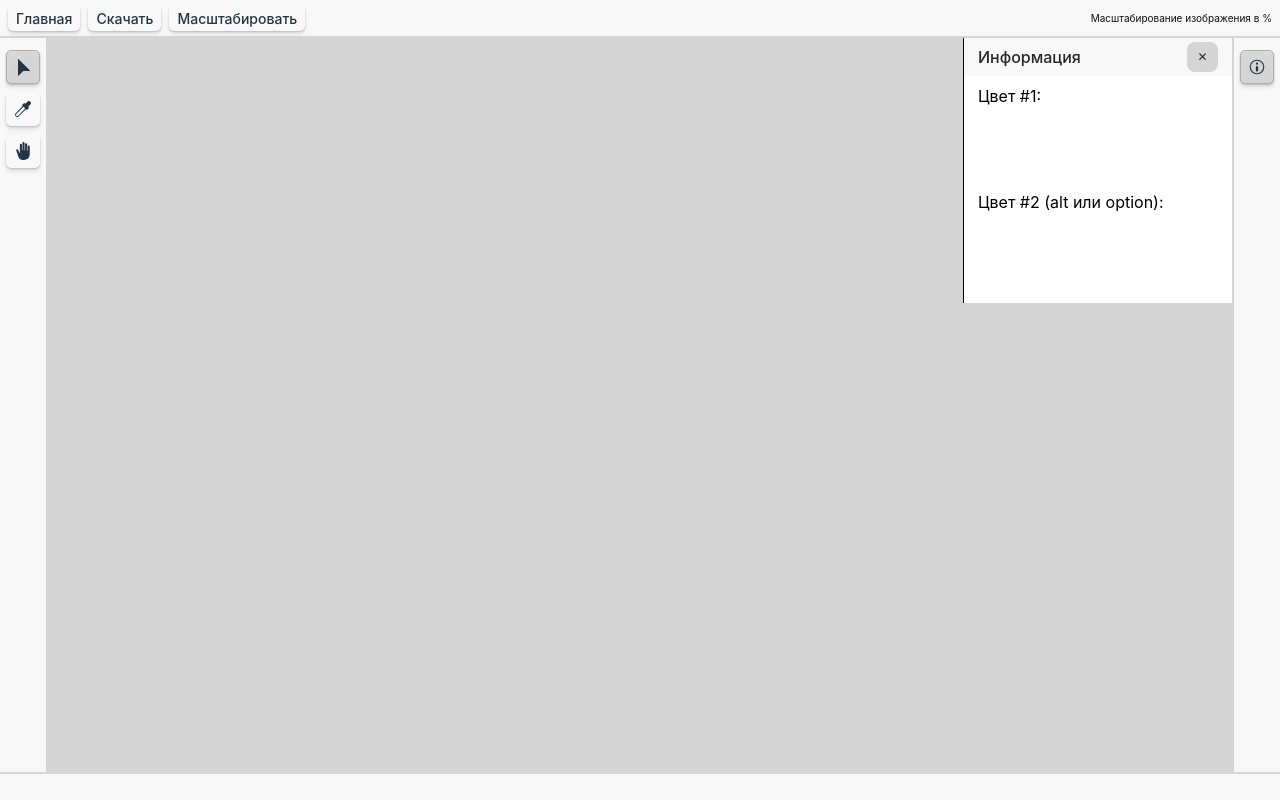
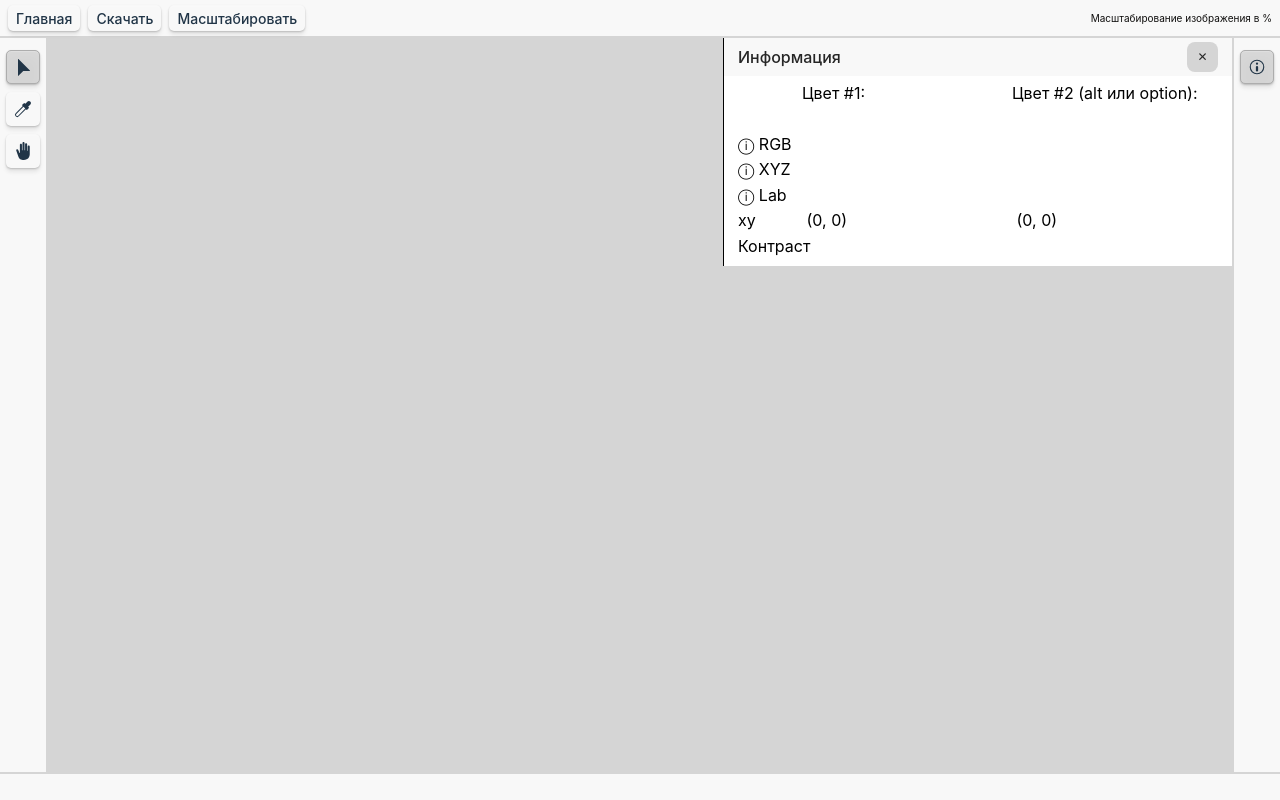
Before and after one commit to wtf403/6sem-image-processing, a React (Vite) app: page /editor in a window 1280 px wide. Both pictures are taken after a click on the button "Информация". Built offline with nearby package versions, Linux system fonts and the light colour scheme.

Commit message:
change contrast, edit color table, change hand mode

```diff
--- a/src/components/ButtonIcon/ButtonIcon.css
+++ b/src/components/ButtonIcon/ButtonIcon.css
@@ -30,7 +30,7 @@
   background-color: #111111;
 }
 
-.tooltip {
+.button-icon__tooltip {
   position: absolute;
   top: 50%;
   left: calc(100% + 10px); /* Располагаем подсказку справа от кнопки */
@@ -49,7 +49,33 @@
   transition: all 0.5s ease-in-out;
 }
 
-.button-icon:hover .tooltip {
+.button-icon__tooltip {
+	cursor: help;
+}
+
+.button-icon__tooltip::after{
+    z-index: 5;
+    background-color: rgba(0, 0, 0, 0.8);
+    border-radius: 8px 8px 8px 0px;
+    box-shadow: 1px 1px 10px rgba(0, 0, 0, 0.5);
+    color: #FFF;
+    content: attr(data-tooltip);
+    margin-top: -24px;
+    font-size: 10px;
+    opacity: 0;
+    max-width: min(80%, 400px);
+    padding: 3px 7px;
+    position: fixed;
+    visibility: hidden;
+    transition: all 0.4s ease-in-out;
+}
+
+.button-icon__tooltip:hover::after {
+	opacity: 1;
+	visibility: visible;
+}
+
+.button-icon:hover .button-icon__tooltip {
   opacity: 1;
   transition: all 0.2s ease-in-out;
   display: block;
--- a/src/components/ButtonIcon/ButtonIcon.jsx
+++ b/src/components/ButtonIcon/ButtonIcon.jsx
@@ -12,7 +12,7 @@ const ButtonIcon = ({ title, children, onClick, active, link, tooltip }) => {
       onClick={onClick}
     >
         {title&&<span className="visually-hidden">{title}</span>}
-        {tooltip && <p className="tooltip">{tooltip}</p>}
+        {tooltip && <p className="button-icon__tooltip">{tooltip}</p>}
         {children}
     </button> :
     <Link
--- a/src/pages/Editor/Editor.css
+++ b/src/pages/Editor/Editor.css
@@ -160,8 +160,18 @@
 }
 
 .editor__all-colors {
+  display: grid;
+  grid-template-columns: 60px 1fr 1fr;
+  gap: 4px;
+  width: min(480px, 40vw);
+}
+
+.editor__info-color {
   display: flex;
   flex-direction: column;
-  gap: 4px;
-  width: min(240px, 40vw);
+  gap: 6px;
 }
+
+.editor__contrast-info {
+  grid-column: 1 / span 3;
+}
--- a/src/pages/Editor/Editor.jsx
+++ b/src/pages/Editor/Editor.jsx
@@ -26,6 +26,9 @@ const Editor = () => {
     const [infoActive, setInfoActive] = useState(false);
     const [isDragging, setIsDragging] = useState(false);
     const [canvasTranslation, setCanvasTranslation] = useState({ x: 0, y: 0 });
+    const [imageCoordinatesBase, setImageCoordinatesBase] = useState({ x: 0, y: 0 });
+    const [imageCoordinatesExtra, setImageCoordinatesExtra] = useState({ x: 0, y: 0 });
+
 
     // Работа с модальны окном
     const [isModalOpen, setIsModalOpen] = useState(false);
@@ -122,14 +125,20 @@ const Editor = () => {
         const tempContext = tempCanvas.getContext('2d');
         tempContext.drawImage(canvasRef, 0, 0);
 
+        const paddingW = document.querySelector('.workspace').offsetWidth-width;
+        const paddingH = document.querySelector('.workspace').offsetHeight-height;
+
         const pixelData = tempContext.getImageData(x, y, 1, 1).data;
         const color = `rgb(${pixelData[0]}, ${pixelData[1]}, ${pixelData[2]})`;
         toolActive==="pipette" && console.log('Выбранный цвет:', color);
         if (toolActive === "pipette") {
             if (event.altKey) {
                 setPipetteColor2(color);
+                setImageCoordinatesExtra({x: x - paddingW/2 - canvasTranslation.x, y: y - paddingH/2 - canvasTranslation.y})
             } else {
                 setPipetteColor1(color);
+                setImageCoordinatesBase({x: x - paddingW/2 - canvasTranslation.x, y: y - paddingH/2 - canvasTranslation.y})
+
             }
         }
     };
@@ -165,7 +174,7 @@ const Editor = () => {
         if (isDragging && toolActive === "hand") {
             const dx = e.clientX - rect.left - cursor.x;
             const dy = e.clientY - rect.top - cursor.y;
-            updateTranslation(animationFrameId, canvasTranslation, setCanvasTranslation, dx, dy);
+            updateTranslation(animationFrameId, canvasTranslation, setCanvasTranslation, dx, dy, width, height, scaleFactor);
         }
     }
     const handleKeyDownEvent = (e) => handleKeyDown(toolActive, canvasTranslation, setCanvasTranslation, e);
@@ -257,37 +266,79 @@ const Editor = () => {
             </div>
             <ContextModal isOpen={isContextModalOpen||toolActive==="pipette"} onClose={closeContextModal} title="Информация">
                 <div className="editor__all-colors">
+                <div className="editor__info-color">
+                        <p className="status-bar__text">
+                            &nbsp;
+                        </p>
+                        <div className="status-bar__color"></div>
+                        <p className="status-bar__text">
+                            <span
+                                className="tooltip"
+                                data-tooltip="RGB (красный, зелёный, синий) представляет собой аддитивную цветовую модель, где каждый пиксель определяется комбинацией красного, зелёного и синего цветов. Оси представляют отдельные каналы: красный (R), зелёный (G) и синий (B), каждый из которых имеет диапазон значений от 0 до 255."
+                            >
+                                &#9432;
+                            </span>
+                            <span> RGB</span>
+                        </p>
+                        <p className="status-bar__text">
+                            <span
+                                className="tooltip"
+                                data-tooltip="XYZ является абсолютной моделью цвета и используется для описания цвета независимо от устройства. Оси этого пространства представляют три компоненты: X, Y и Z, которые характеризуют цвет в терминах его яркости, а также красной и зелёной составляющих. Диапазон значений зависит от конкретной реализации, обычно X и Y находятся в диапазоне от 0 до 1, а Z — от 0 до 1."
+                            >
+                                &#9432;
+                            </span>
+                            <span> XYZ</span>
+                        </p>
+                        <p className="status-bar__text">
+                            <span
+                                className="tooltip"
+                                data-tooltip=" Lab представляет собой цветовую модель, основанную на восприятии цвета человеческим глазом. Оси этого пространства включают L (яркость), a (цвет от зелёного до красного) и b (цвет от синего до жёлтого). Значения L находятся в диапазоне от 0 до 100, а значения a и b — от -128 до 127."
+                            >
+                                &#9432;
+                            </span>
+                            <span> Lab</span>
+                        </p>
+                        <p className="status-bar__text">
+                            xy
+                        </p>
+                    </div>
                     <div className="editor__info-color">
-                        <span className="status-bar__text">
+                        <p className="status-bar__text">
                             Цвет #1:&nbsp;
-                        </span>
+                        </p>
                         <div className="status-bar__color" style={{ backgroundColor: pipetteColor1 }}></div>
                         <p className="status-bar__text">
                             &nbsp;{pipetteColor1}
                         </p>
                         <p className="status-bar__text">
-                            &nbsp;{pipetteColor1 && "XYZ " + rgbToXyz(extractRGB(pipetteColor1))}
+                            &nbsp;{pipetteColor1 &&  rgbToXyz(extractRGB(pipetteColor1))}
                         </p>
                         <p className="status-bar__text">
-                            &nbsp;{pipetteColor1 && "Lab " + rgbToLab(extractRGB(pipetteColor1))}
+                            &nbsp;{pipetteColor1 && rgbToLab(extractRGB(pipetteColor1))}
+                        </p>
+                        <p className="status-bar__text">
+                            &nbsp;({imageCoordinatesBase.x.toFixed(0)}, {imageCoordinatesBase.y.toFixed(0)})
                         </p>
                     </div>
                     <div className="editor__info-color">
-                        <span className="status-bar__text">
+                        <p className="status-bar__text">
                             Цвет #2 (alt или option):&nbsp;
-                        </span>
+                        </p>
                         <div className="status-bar__color" style={{ backgroundColor: pipetteColor2 }}></div>
                         <p className="status-bar__text">
                             &nbsp;{pipetteColor2}
                         </p>
                         <p className="status-bar__text">
-                            &nbsp;{pipetteColor2 && "XYZ " + rgbToXyz(extractRGB(pipetteColor2))}
+                            &nbsp;{pipetteColor2 && rgbToXyz(extractRGB(pipetteColor2))}
                         </p>
                         <p className="status-bar__text">
-                            &nbsp;{pipetteColor2 && "Lab " + rgbToLab(extractRGB(pipetteColor2))}
+                            &nbsp;{pipetteColor2 && rgbToLab(extractRGB(pipetteColor2))}
+                        </p>
+                        <p className="status-bar__text">
+                            &nbsp;({imageCoordinatesExtra.x.toFixed(0)}, {imageCoordinatesExtra.y.toFixed(0)})
                         </p>
                     </div>
-                    <p>{(pipetteColor1 && pipetteColor2) && calculateContrast(extractRGB(pipetteColor1),extractRGB(pipetteColor2))}</p>
+                    <p className="editor__contrast-info">Контраст {(pipetteColor1 && pipetteColor2) && calculateContrast(extractRGB(pipetteColor1),extractRGB(pipetteColor2))}</p>
                 </div>
             </ContextModal>
             <div className={"editor__workspace workspace" + (toolActive==="hand"?" workspace--hand":"")}>
--- a/src/utils/CanvasChange/canvasKeyHand.js
+++ b/src/utils/CanvasChange/canvasKeyHand.js
@@ -1,12 +1,31 @@
-export const updateTranslation = (animationFrameId, canvasTranslation, setCanvasTranslation, dx, dy) => {
+export const updateTranslation = (animationFrameId, canvasTranslation, setCanvasTranslation, dx, dy, width, height, scaleFactor) => {
     if (animationFrameId.current) {
         cancelAnimationFrame(animationFrameId.current);
     }
+    const wsWidth = document.querySelector('.workspace').offsetWidth;
+    const wsHeight = document.querySelector('.workspace').offsetHeight;
+    const widthScale = wsWidth / width;
+    const heightScale = wsHeight / height;
 
+    console.log(dx, dy, width, height, widthScale*scaleFactor, heightScale*scaleFactor)
+    let newX = canvasTranslation.x + dx;
+    let newY = canvasTranslation.y + dy;
+    if (width * -1 > newX) {
+        newX = width * -1 + 2
+    }
+    if (newX > width) {
+        newX = width - 2
+    }
+    if (height * -1 > newY) {
+        newY = height * -1 + 2
+    }
+    if (newY > height) {
+        newY = height - 2
+    }
     animationFrameId.current = requestAnimationFrame(() => {
         setCanvasTranslation({
-            x: canvasTranslation.x + dx,
-            y: canvasTranslation.y + dy
+            x: newX,
+            y: newY
         });
     });
 };
--- a/src/utils/RonvertColours/ronvertColours.js
+++ b/src/utils/RonvertColours/ronvertColours.js
@@ -55,14 +55,19 @@ export function rgbToLab(rgb) {
     return `${Math.round(L * 100) / 100}% ${Math.round(a * 100) / 100}% ${Math.round(b * 100) / 100}%`;}
 
     export function calculateContrast(color1, color2) {
-    const rgb1 = color1;
-    const rgb2 = color2;
+        const rgb1 = color1.map(channel => channel / 255);
+        const rgb2 = color2.map(channel => channel / 255);
         const L1 = calculateLuminance(rgb1);
         const L2 = calculateLuminance(rgb2);
         const contrast = (Math.max(L1, L2) + 0.05) / (Math.min(L1, L2) + 0.05);
-    return contrast;
+        return contrast >= 4.5 ? `${contrast.toFixed(2)}:1` : `${contrast.toFixed(2)}:1 (недостаточный)`;
     }
 
     export function calculateLuminance(rgb) {
-    return (0.2126 * rgb[0] + 0.7152 * rgb[1] + 0.0722 * rgb[2]) / 255;
+        const [R, G, B] = rgb.map(channel => {
+            channel = channel <= 0.03928 ? channel / 12.92 : Math.pow((channel + 0.055) / 1.055, 2.4);
+            return channel;
+        });
+
+        return 0.2126 * R + 0.7152 * G + 0.0722 * B;
     }
```
Lines whose indentation alone changed are shown as unchanged.
